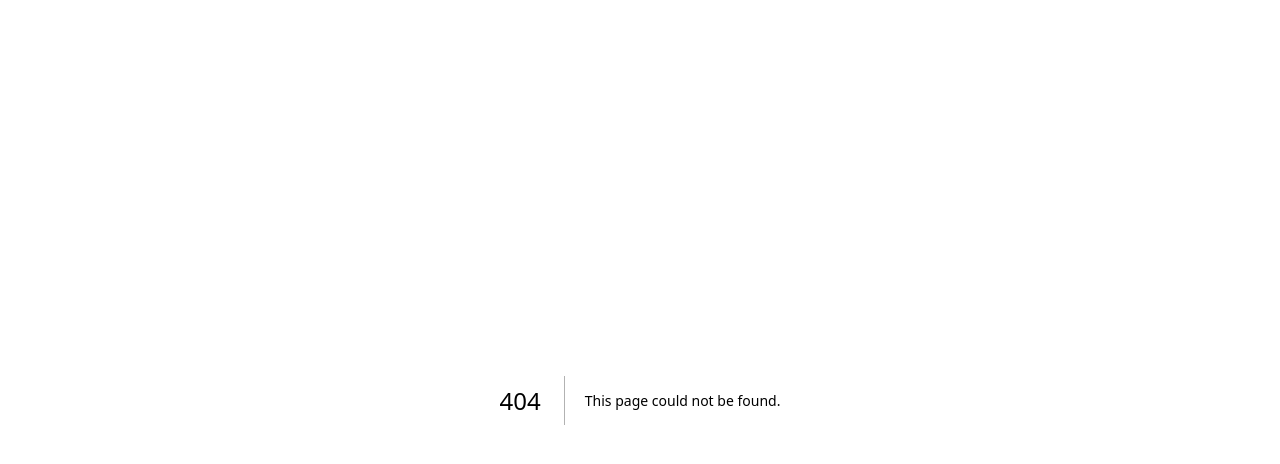
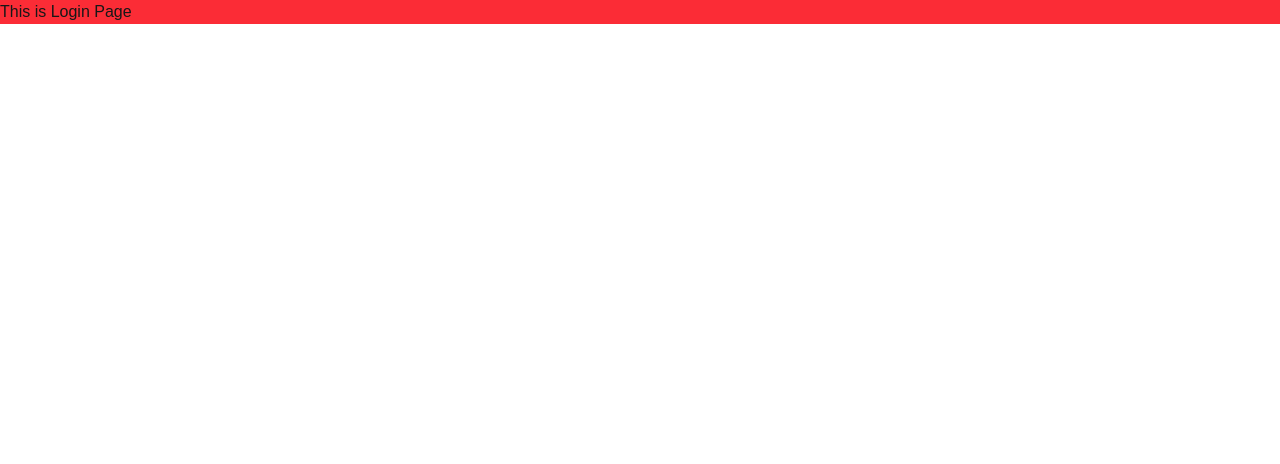
Before and after one commit to sparktechagency/service_website, a Next.js app: page /login in a window 1280 px wide. Before the commit this address had no page. Shown: the top 464 px of the page. Built offline with nearby package versions, Linux system fonts and the light colour scheme.

Commit message:
starter-files

```diff
--- /dev/null
+++ b/src/app/(MainLayout)/page.tsx
@@ -0,0 +1,10 @@
+
+const HomePage = () => {
+  return (
+    <>
+     <h1>This is Home Page</h1>
+    </>
+  )
+}
+
+export default HomePage
--- /dev/null
+++ b/src/app/(auth)/login/page.tsx
@@ -0,0 +1,10 @@
+
+const LoginPage = () => {
+  return (
+    <>
+     <h1 className="bg-red-500">This is Login Page</h1>
+    </>
+  )
+}
+
+export default LoginPage;
```
Also changed, not shown: package.json (+6 -5 lines), src/app/(auth)/register/page.tsx (renamed from src/app/page.tsx), 2 other files (tests, documents, lock files or other folders).
